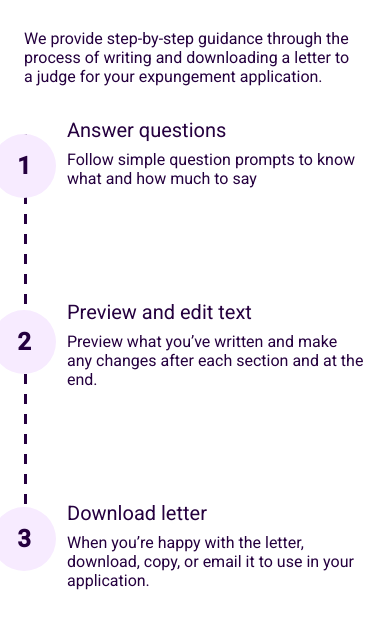
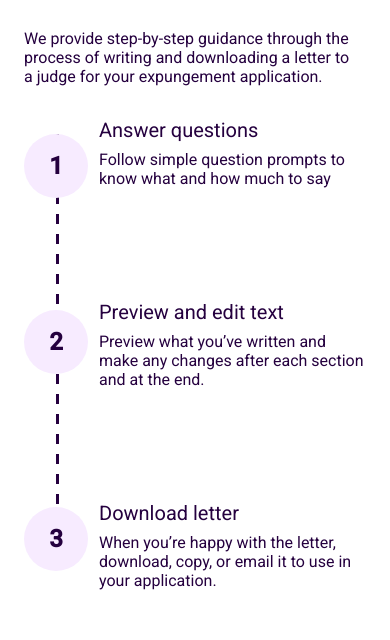
Before and after one commit to hackforla/expunge-assist, a React (Create React App) app in the folder products/statement-generator/: page / in a window 390 px wide. Shown: the part 2122-2762 px from the top of the page. Built offline with nearby package versions, Linux system fonts and the light colour scheme.

Commit message:
added breakpoint for mobile sizes on timeline component

```diff
--- a/products/statement-generator/src/components/Timeline.tsx
+++ b/products/statement-generator/src/components/Timeline.tsx
@@ -9,6 +9,11 @@ const useStyles = makeStyles((theme: Theme) =>
       display: 'flex',
       flexDirection: 'column',
       marginTop: theme.spacing(2),
+
+      // Media query for smaller screen sizes
+      [theme.breakpoints.down('sm')]: {
+        marginLeft: theme.spacing(4), // Adjust this value as needed
+      },
     },
     step: {
       display: 'flex',
```
